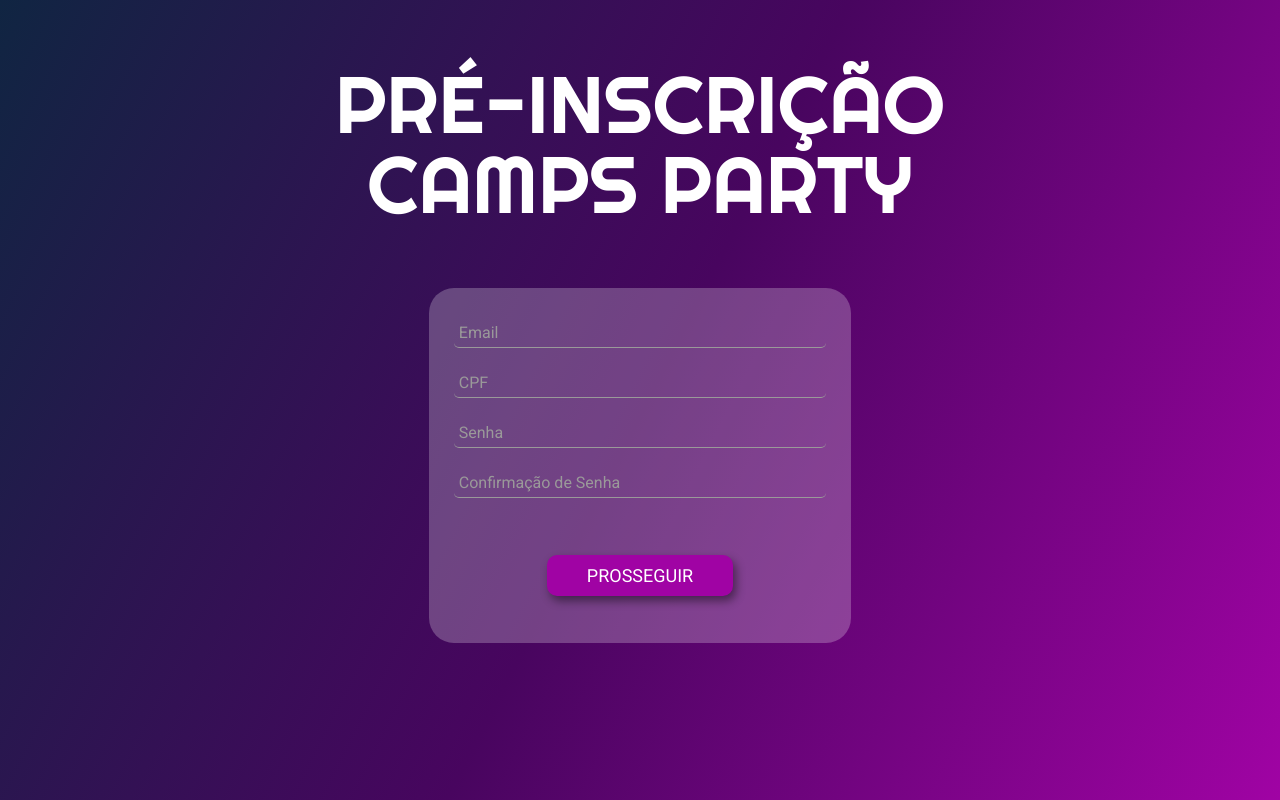
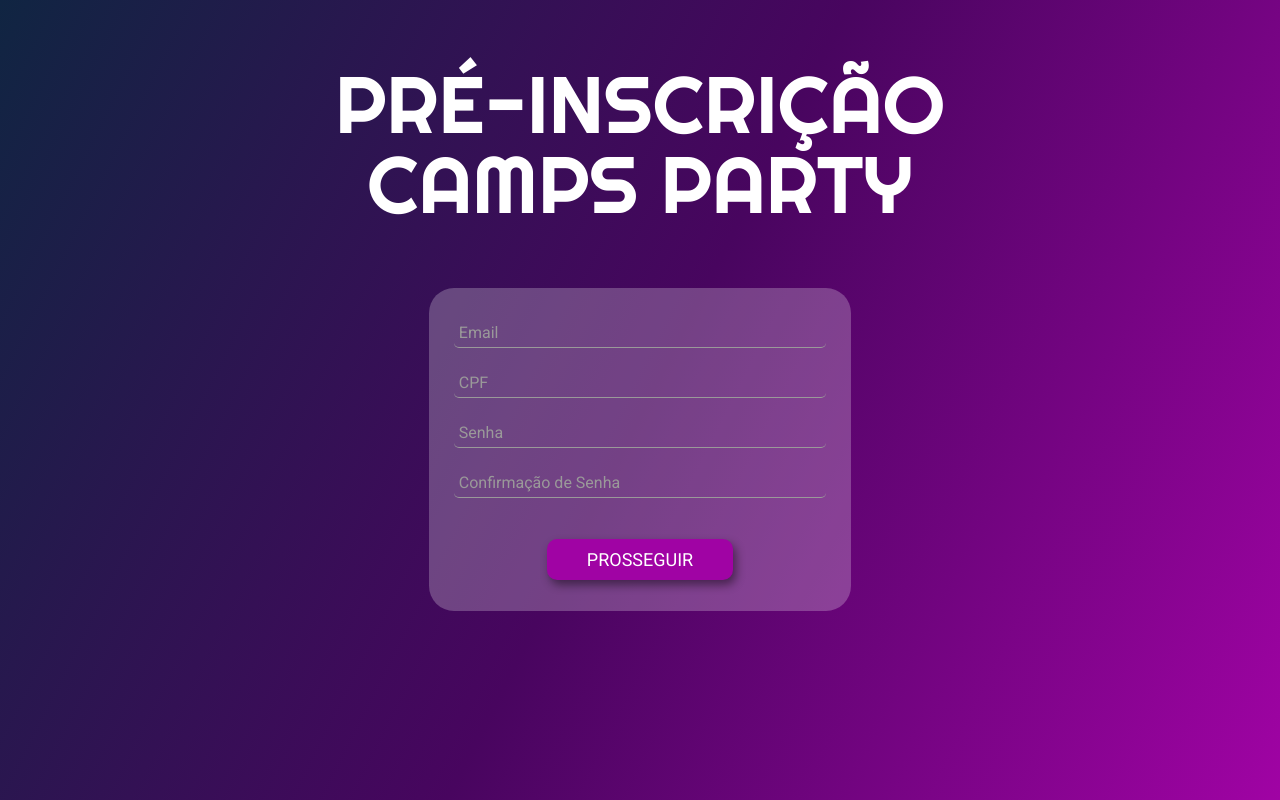
Before and after one commit to Jordhan-Carvalho/camps-party-front, a React (Create React App) app: page /pre-registration in a window 1280 px wide. Built offline with nearby package versions, Linux system fonts and the light colour scheme.

Commit message:
Fixed layout bug from PreRegistration

```diff
--- a/src/pages/PreRegistration/PreRegistration.js
+++ b/src/pages/PreRegistration/PreRegistration.js
@@ -148,7 +148,7 @@ const Container = styled.div`
   padding-top: 4rem;
 
   button {
-    margin: 2rem 0;
+    margin: 1rem 0;
     width: 50%;
     box-shadow: 3px 5px 10px 0px rgba(0, 0, 0, 0.45);
   }
```
